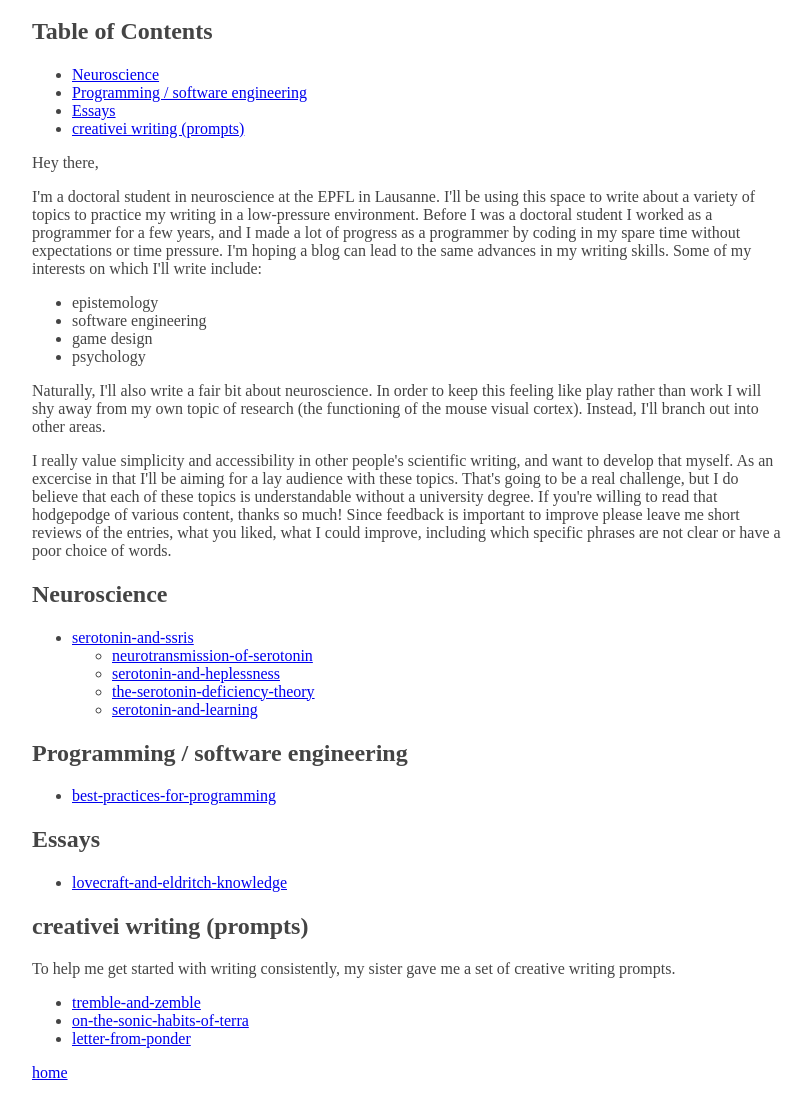
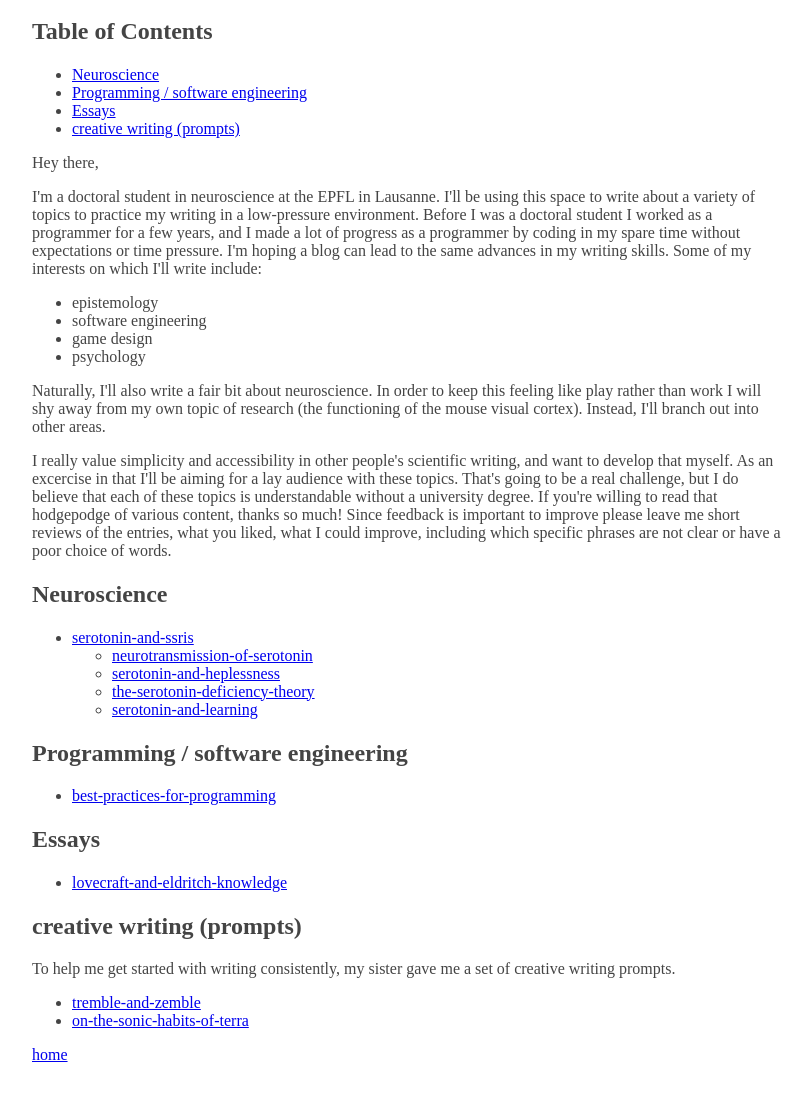
Before and after one commit to HDictus/HDictus.github.io, a plain HTML site: page index.html in a window 1280 px wide. Shown: the part 81-1200 px from the top of the page, without its empty margins (233-1045 px from the left). Drawn offline with Linux system fonts and the light colour scheme.

Commit message:
update index, remove typo

```diff
--- a/index.html
+++ b/index.html
@@ -3,7 +3,7 @@
 "http://www.w3.org/TR/xhtml1/DTD/xhtml1-strict.dtd">
 <html xmlns="http://www.w3.org/1999/xhtml" lang="en" xml:lang="en">
 <head>
-<!-- 2024-11-23 Sa 10:32 -->
+<!-- 2024-11-23 Sa 11:39 -->
 <meta http-equiv="Content-Type" content="text/html;charset=utf-8" />
 <meta name="viewport" content="width=device-width, initial-scale=1" />
 <title>homepage</title>
@@ -216,7 +216,7 @@
 <li><a href="#org2389fdc">Neuroscience</a></li>
 <li><a href="#org499cd06">Programming / software engineering</a></li>
 <li><a href="#org3196048">Essays</a></li>
-<li><a href="#org4cbd26b">creativei writing (prompts)</a></li>
+<li><a href="#org3e0c1c0">creative writing (prompts)</a></li>
 </ul>
 </div>
 </div>
@@ -288,9 +288,9 @@ Since feedback is important to improve please leave me short reviews of the entr
 </div>
 
 
-<div id="outline-container-org4cbd26b" class="outline-2">
-<h2 id="org4cbd26b">creativei writing (prompts)</h2>
-<div class="outline-text-2" id="text-org4cbd26b">
+<div id="outline-container-org3e0c1c0" class="outline-2">
+<h2 id="org3e0c1c0">creative writing (prompts)</h2>
+<div class="outline-text-2" id="text-org3e0c1c0">
 <p>
 To help me get started with writing consistently, my sister gave me a set of creative writing prompts.
 </p>
@@ -298,7 +298,6 @@ To help me get started with writing consistently, my sister gave me a set of cre
 <ul class="org-ul">
 <li><a href="20220617201349-tremble_and_zemble.html#ID-245d134a-80ac-4d13-a899-b52465bb36aa">tremble-and-zemble</a></li>
 <li><a href="20220617202019-on_the_sonic_habits_of_terra.html#ID-b34052c5-b67a-43a7-bed1-2eaa706aaf45">on-the-sonic-habits-of-terra</a></li>
-<li><a href="20220617202537-letter_from_ponder.html#ID-dd9bf4ca-f058-4d8d-9377-e1d7586c3cb1">letter-from-ponder</a></li>
 </ul>
 </div>
 </div>
```
Also changed, not shown: 1 other file.
